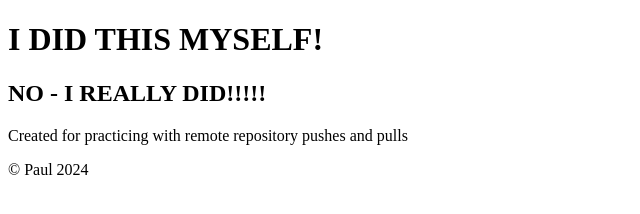
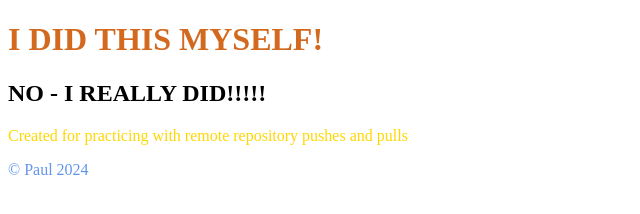
Before and after one commit to PaulHumph/tuesday, a plain HTML site: page index.html in a window 1280 px wide. Shown: the whole page, without its empty margins (0-640 px from the left). Drawn offline with Linux system fonts and the light colour scheme.

Commit message:
Added a style sheet with some funky colours

```diff
--- a/index.html
+++ b/index.html
@@ -4,6 +4,7 @@
     <meta charset="UTF-8">
     <meta http-equiv="X-UA-Compatible" content="IE=edge">
     <meta name="viewport" content="width=device-width, initial-scale=1.0">
+    <link rel="stylesheet" href="styles.css">
     <title>My Second Index Webpage</title>
 </head>
 <body>
--- /dev/null
+++ b/styles.css
@@ -0,0 +1,13 @@
+h1          {
+    color: chocolate;
+    font: bolder;
+}
+
+p           {
+    color: gold;
+    font: bold;
+}
+
+footer      {
+    color: cornflowerblue;
+}
```
